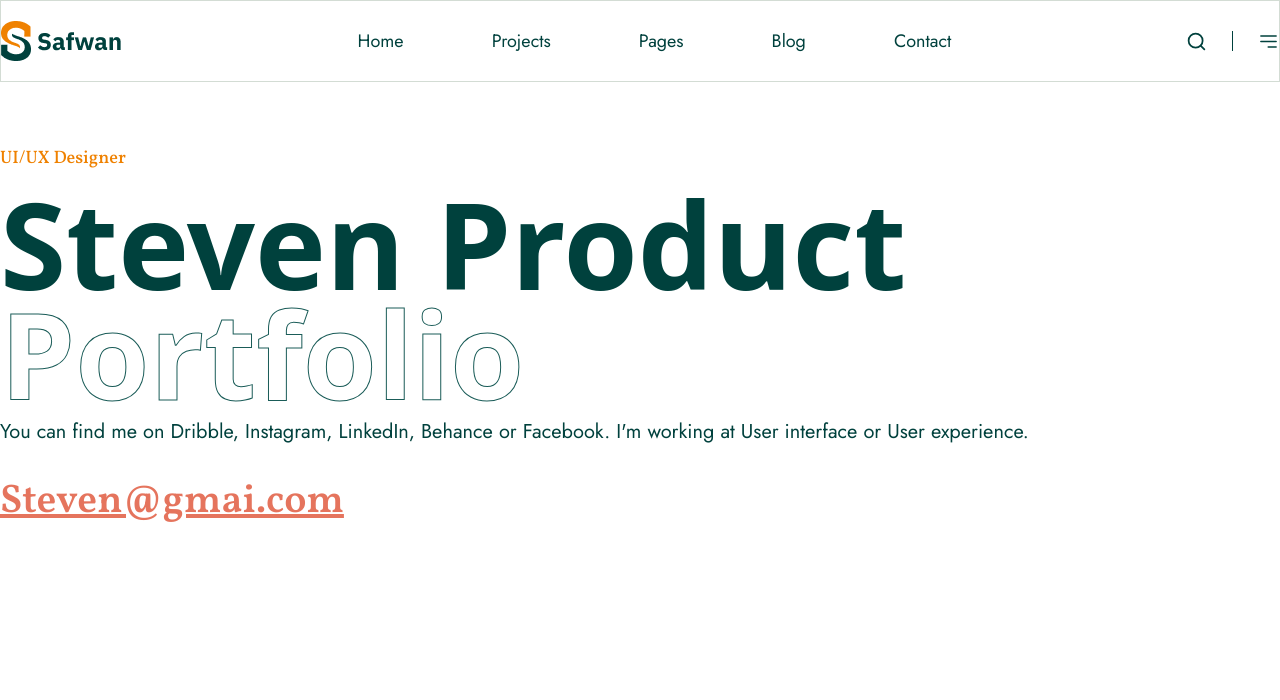
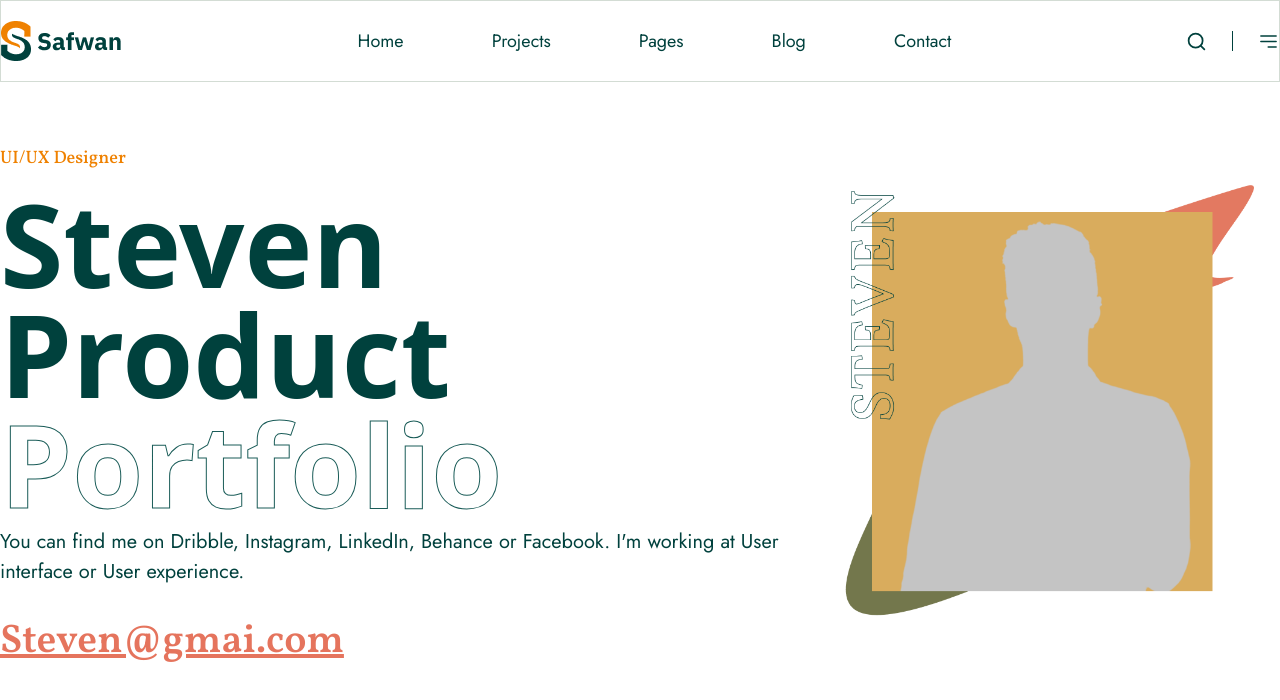
Before and after one commit to Munna-Scriptz/Safwan-Portfolio, a React (Vite) app: page / in a window 1280 px wide. Shown: the top 700 px of the page. Built offline with nearby package versions, Linux system fonts and the light colour scheme.

Commit message:
Banner Complete

```diff
--- a/src/components/Banner.jsx
+++ b/src/components/Banner.jsx
@@ -1,16 +1,21 @@
 import React from 'react'
-
+import BannerImage from '../assets/images/bannerImage.png'
 const Banner = () => {
   return (
     <>
         <section id='Banner' className='pt-[63px]'>
             <div className="container">
-                <div id="bannerLeftSide">
-                    <div id="bannerText">
-                        <p className='font-vollkorn text-[18px] font-medium text-[#EF8100]'>UI/UX Designer</p>
-                        <h1 className='text-[120px] text-primary font-bold leading-[110px] mt-[17px] mb-[8px]'>Steven Product <span className='Outlined-Text'>Portfolio</span></h1>
-                        <p className='font-jost text-[20px] text-[#00413D] font-normal mb-[25px]'>You can find me on Dribble, Instagram, LinkedIn, Behance or Facebook. I'm working at User interface or User experience.</p>
-                        <h2 className='text-[40px] font-semibold font-vollkorn text-[#E5745D] underline'>Steven@gmai.com</h2>
+                <div className='BannerDiv flex items-center justify-between'>
+                    <div id="bannerLeftSide">
+                        <div id="bannerText">
+                            <p className='font-vollkorn text-[18px] font-medium text-[#EF8100]'>UI/UX Designer</p>
+                            <h1 className='text-[115px] text-primary font-bold leading-[110px] mt-[17px] mb-[8px]'>Steven Product <span className='Outlined-Text'>Portfolio</span></h1>
+                            <p className='font-jost text-[20px] text-[#00413D] font-normal mb-[25px]'>You can find me on Dribble, Instagram, LinkedIn, Behance or Facebook. I'm working at User interface or User experience.</p>
+                            <h2 className='text-[40px] font-semibold font-vollkorn text-[#E5745D] underline'>Steven@gmai.com</h2>
+                        </div>
+                    </div>
+                    <div id='bannerRightSide'>
+                        <div className='w-full'><img src={BannerImage} alt="Image" /></div>
                     </div>
                 </div>
             </div>
```
